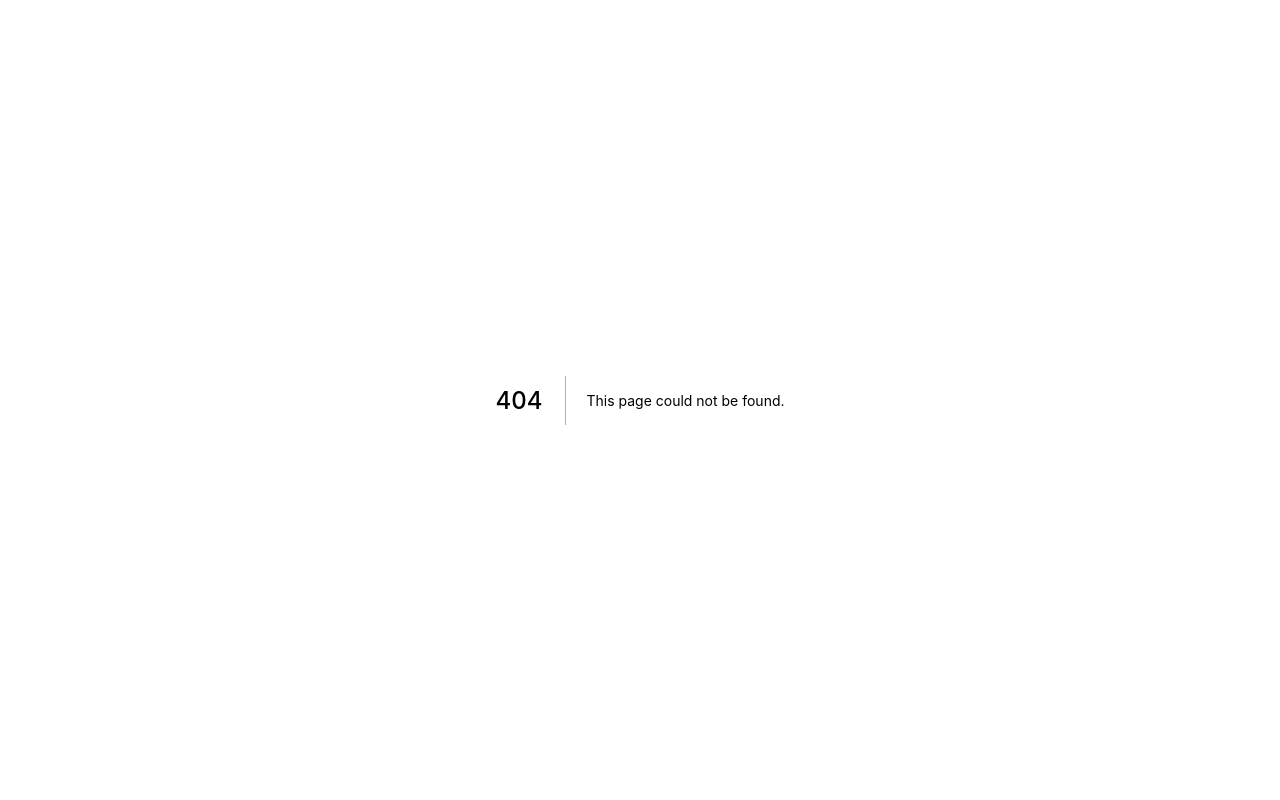
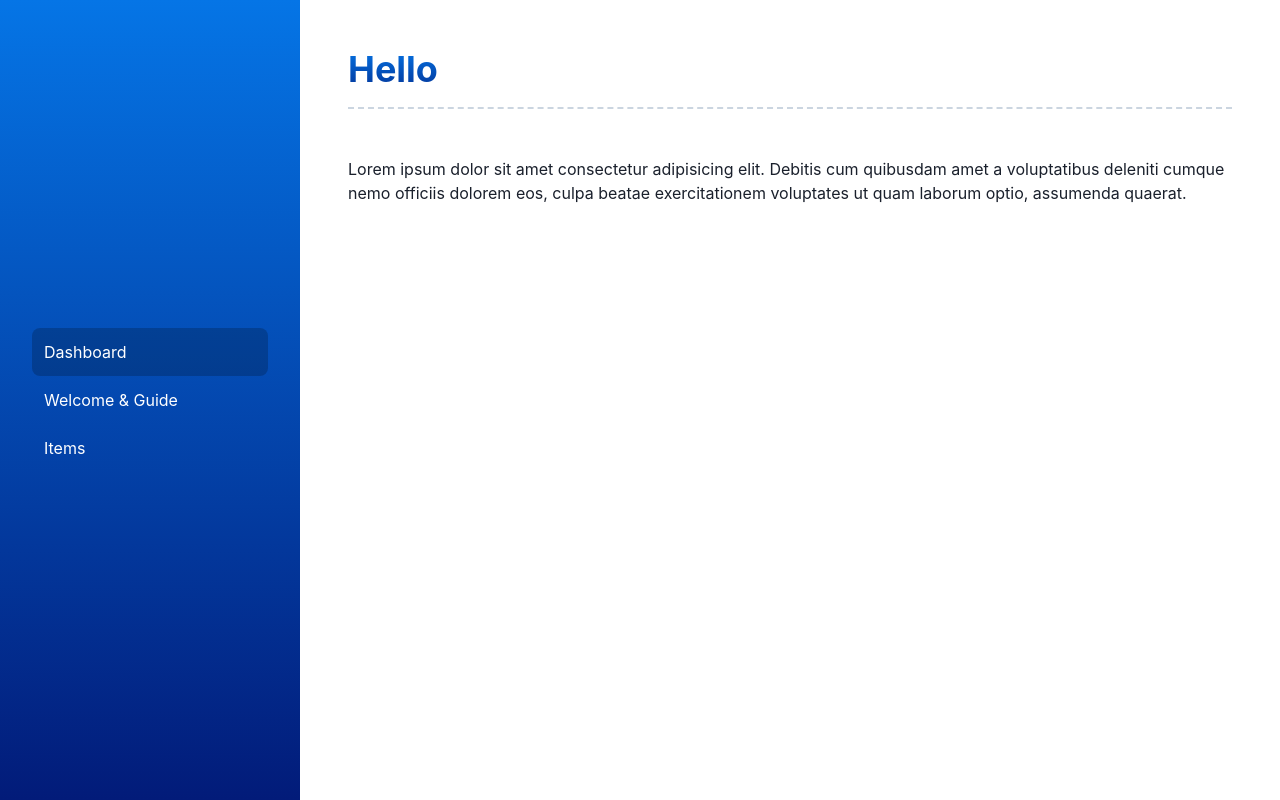
Before and after one commit to gifaeriyanto/holo, a Next.js app: page /admin/dashboard in a window 1280 px wide. Before the commit this address had no page. Built offline with nearby package versions, Linux system fonts and the light colour scheme.

Commit message:
dashboard page

```diff
--- /dev/null
+++ b/pages/admin/dashboard.tsx
@@ -0,0 +1,16 @@
+import AdminLayout from 'layouts/admin';
+import { NextPage } from 'next';
+import React from 'react';
+
+const Dashboard: NextPage = () => {
+  return (
+    <AdminLayout title="Hello">
+      Lorem ipsum dolor sit amet consectetur adipisicing elit. Debitis cum
+      quibusdam amet a voluptatibus deleniti cumque nemo officiis dolorem eos,
+      culpa beatae exercitationem voluptates ut quam laborum optio, assumenda
+      quaerat.
+    </AdminLayout>
+  );
+};
+
+export default Dashboard;
```
